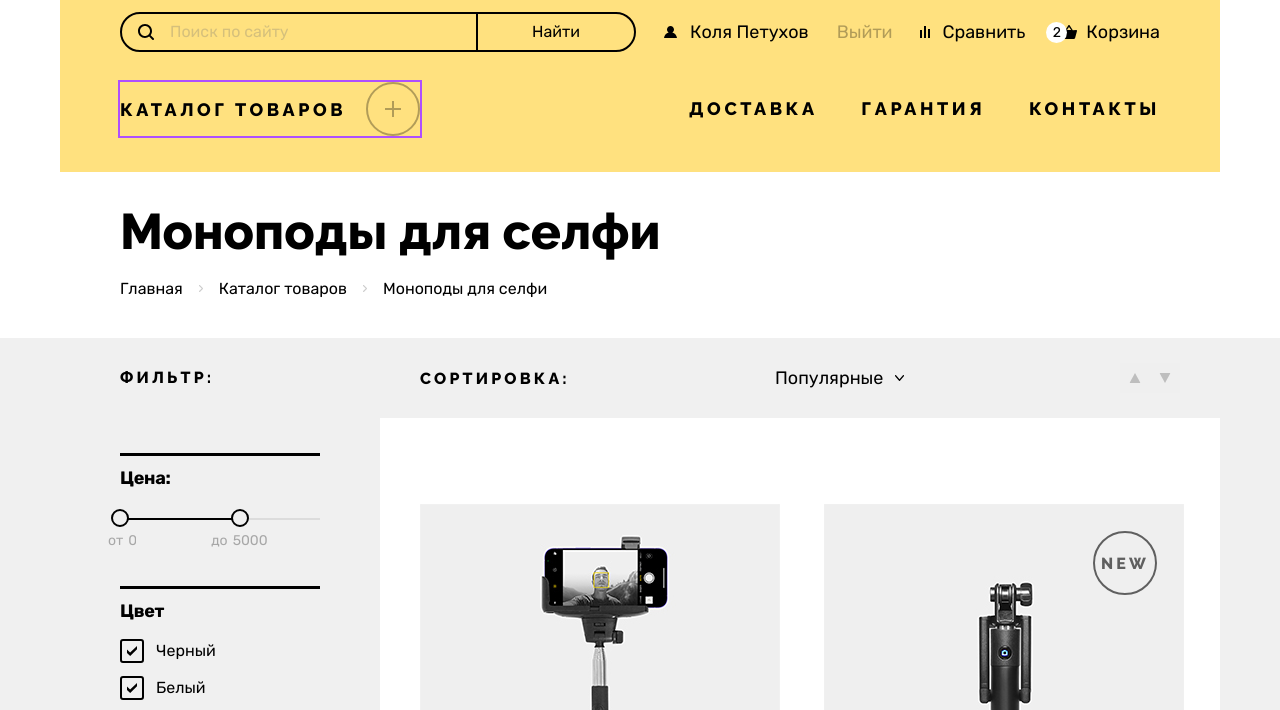
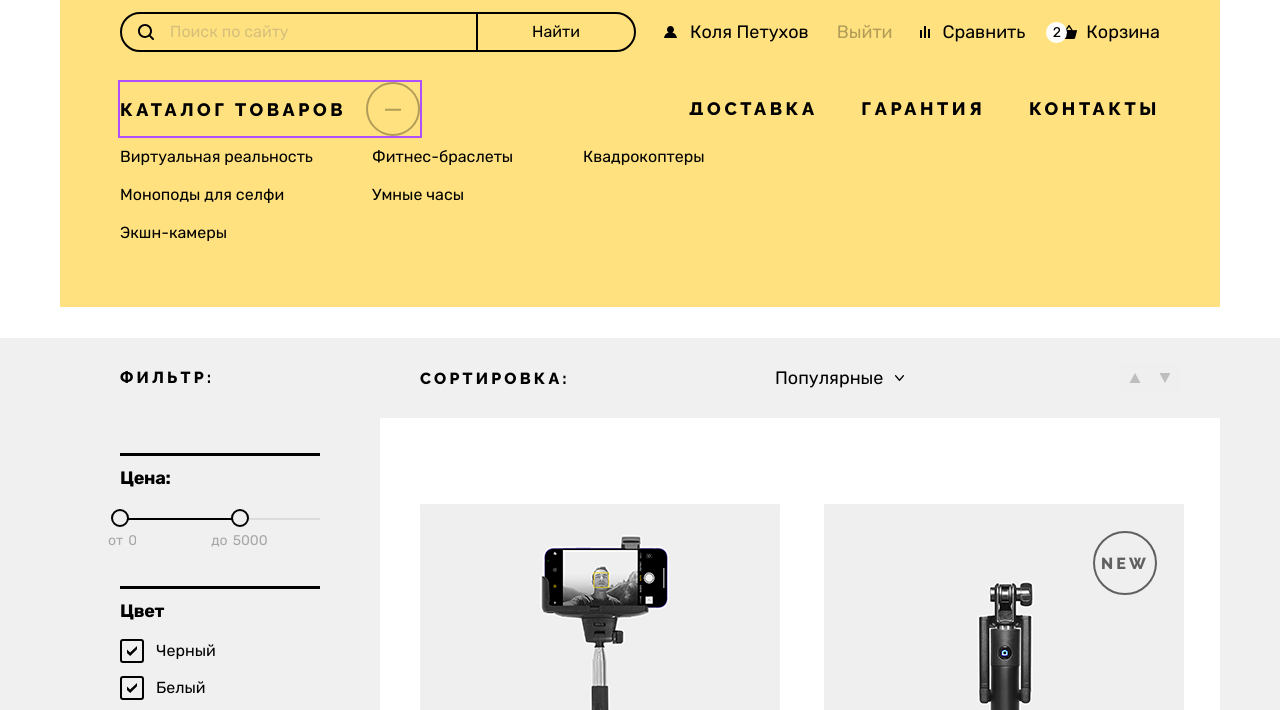
Before and after one commit to htmlacademy-htmlcss/2280491-device-36, a plain HTML site: page catalog.html in a window 1280 px wide. Both pictures are taken after a click on the button "КАТАЛОГ ТОВАРОВ". Shown: the part 68-778 px from the top of the page. Drawn offline with Linux system fonts and the light colour scheme.

Commit message:
created subcatalog

```diff
--- a/catalog.html
+++ b/catalog.html
@@ -55,7 +55,7 @@
                             </a>
                         </li>
 
-                        <li>
+                        <li class="basket-user-nav">
                             <a class="text user-nav-link basket-user-link" href="#">
                                 <svg class="nav-icon" aria-hidden="true" focusable="false" width="16" height="14" viewBox="0 0 16 14" fill="none" xmlns="http://www.w3.org/2000/svg">
                                     <g clip-path="url(#clip0_33013_585)">
@@ -104,22 +104,37 @@
                     </ul>
                 </div>
 
-
                 <div class="main-nav-catalog">
 
                     <button class="catalog-opener-wrapper">
                         <span class="main-nav-item main-nav-item-catalog-opener">Каталог товаров</span>
-                        <div class="catalog-opener-btn" type="button">
-                            <svg aria-hidden="true" focusable="false" width="16" height="16" viewBox="0 0 16 16" fill="none" xmlns="http://www.w3.org/2000/svg">
-                                <g opacity="1" clip-path="url(#clip0_33013_603)">
-                                    <path d="M16 7H9V0H7V7H0V9H7V16H9V9H16V7Z" fill="black"/>
-                                </g>
-                                <defs>
-                                    <clipPath clipPath id="clip0_33013_603">
-                                        <rect width="16" height="16" fill="white"/>
-                                    </clipPath>
-                                </defs>
-                            </svg>
+                        <div class="catalog-opener-btn" type="button"></div>
+                        <div class="subcatalog">
+                            <ul>
+                                <li>
+                                    <a href="#">Виртуальная реальность</a>
+                                </li>
+                                <li>
+                                    <a href="#">Моноподы для cелфи</a>
+                                </li>
+                                <li>
+                                    <a href="#">Экшн-камеры</a>
+                                </li>
+                            </ul>
+
+                            <ul>
+                                <li>
+                                    <a href="#">Фитнес-браслеты</a>
+                                </li>
+                                <li>
+                                    <a href="#">Умные часы</a>
+                                </li>
+                            </ul>
+                            <ul>
+                                <li>
+                                    <a href="#">Квадрокоптеры</a>
+                                </li>
+                            </ul>
                         </div>
                     </button>
 
--- a/styles/styles.css
+++ b/styles/styles.css
@@ -248,6 +248,14 @@ body {
     padding-left: 22px;
 }
 
+.basket-user-nav {
+    position: relative;
+}
+
+.basket-user-nav:focus-within .popover-basket {
+    display: block;
+}
+
 .basket-user-link {
     padding-left: 25px;
 }
@@ -322,6 +330,17 @@ body {
     outline: 2px solid #AF4FFF;
 }
 
+.catalog-opener-wrapper {
+    display: flex;
+    align-items: center;
+    cursor: pointer;
+    background-color: transparent;
+    border: none;
+    padding: 0;
+    z-index: 4;
+    position: relative;
+}
+
 .catalog-opener-btn {
     width: 50px;
     height: 50px;
@@ -333,18 +352,16 @@ body {
     justify-content: center;
     align-items: center;
     cursor: pointer;
-}
-
-.catalog-opener-wrapper {
-    display: flex;
-    align-items: center;
-    cursor: pointer;
-    background-color: transparent;
-    border: none;
-    padding: 0;
-}
-
-.catalog-opener-wrapper:hover .catalog-opener-btn{
+    background-repeat: no-repeat;
+    background-position: center;
+    background-image: url(../images/plus-catalog.svg);
+}
+
+.catalog-opener-wrapper:hover .catalog-opener-btn {
+    opacity: 1;
+}
+
+.catalog-opener-wrapper:active .catalog-opener-btn {
     opacity: 1;
 }
 
@@ -360,6 +377,14 @@ body {
     outline: 2px solid #AF4FFF;
 }
 
+.catalog-opener-wrapper:focus-within .subcatalog {
+    display: flex;
+}
+
+.catalog-opener-wrapper:focus-within .catalog-opener-btn {
+    background-image: url(../images/minus-catalog.svg);
+}
+
 .main-nav-catalog {
     padding: 0 60px 36px;
     display: flex;
@@ -369,24 +394,21 @@ body {
 
 .main-nav-catalog ul {
     width: 471px;
-
     list-style-type: none;
     padding: 0;
     margin: 0;
-
     display: flex;
     justify-content: space-between;
 }
 
 .main-nav ul {
     width: 471px;
-
     list-style-type: none;
     padding: 0;
     margin: 0;
-
     display: flex;
     justify-content: space-between;
+    z-index: 4;
 }
 /* Slider */
 
@@ -1938,11 +1960,11 @@ body {
     position: fixed;
     top: 0;
     left: 0;
-    display: flex;
     width: 100%;
     height: 100%;
     background-color: rgba(240, 240, 240, 0.9);
-    z-index: 3;
+    z-index: 4;
+    display: block;
 }
 
 .modal-wrapper {
@@ -2063,7 +2085,7 @@ body {
     outline: 2px solid #AF4FFF;
 }
 
-.modal-popover {
+.modal-tooltip {
     position: absolute;
     width: 26px;
     height: 26px;
@@ -2077,8 +2099,7 @@ body {
     cursor: pointer;
 }
 
-.modal-popover-open {
-    content: '';
+.modal-tooltip-open {
     width: 200px;
     background-color: #000000;
     box-shadow: 0 10px 0 rgba(0, 0, 0, 0.1);
@@ -2088,10 +2109,11 @@ body {
     top: 353px;
     right: 70px;
     box-sizing: border-box;
-    display: none;
-}
-
-.modal-popover-open::before {
+    display: block;
+    margin: 0;
+}
+
+.modal-tooltip-open::before {
     content: '';
     width: 14px;
     height: 6px;
@@ -2199,9 +2221,9 @@ body {
     position: absolute;
     width: 320px;
     min-height: 140px;
-    top: 127px;
-    right: -17px;
-    z-index: 3;
+    top: 40px;
+    right: -77px;
+    z-index: 5;
     box-sizing: border-box;
     background-color: #000000;
     display: none;
@@ -2312,3 +2334,59 @@ body {
     background-color: white;
     color: rgba(0, 0, 0, 0.3);
 }
+
+/* Subcatalog */
+
+.subcatalog {
+    position: absolute;
+    z-index: -1;
+    top: 33px;
+    left: -60px;
+    display: none;
+    background-color: #FFE17F;
+    width: 1160px;
+    padding: 33px 60px 65px;
+    box-sizing: border-box;
+}
+
+.subcatalog ul {
+    display: flex;
+    flex-direction: column;
+    align-items: flex-start;
+    justify-content: flex-start;
+    width: 211px;
+}
+
+.subcatalog ul:first-child {
+    width: 222px;
+    margin-right: 30px;
+}
+
+.subcatalog li:not(:last-child) {
+    margin-bottom: 20px;
+}
+
+.subcatalog a {
+    font-family: "Rubik", "sans-serif";
+    font-weight: 400;
+    font-size: 16px;
+    line-height: 18px;
+    text-decoration: none;
+    color: #000000;
+}
+
+.subcatolog-link-active {
+    border-bottom: solid;
+}
+
+.subcatalog a:hover {
+    opacity: 0.6;
+}
+
+.subcatalog a:active {
+    opacity: 0.3;
+}
+
+.subcatalog a:focus {
+    outline: 2px solid #AF4FFF;
+}
```
Also changed, not shown: index.html (+31 -15 lines), images/minus-catalog.svg (added), images/minus.svg (deleted), images/plus-catalog.svg (added), images/plus.svg (deleted).
